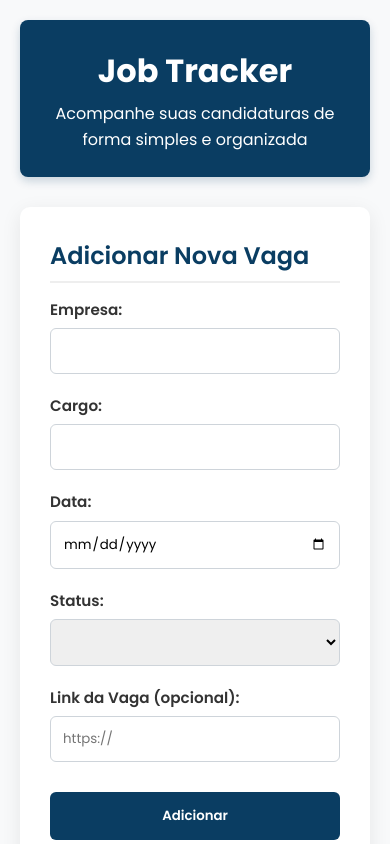
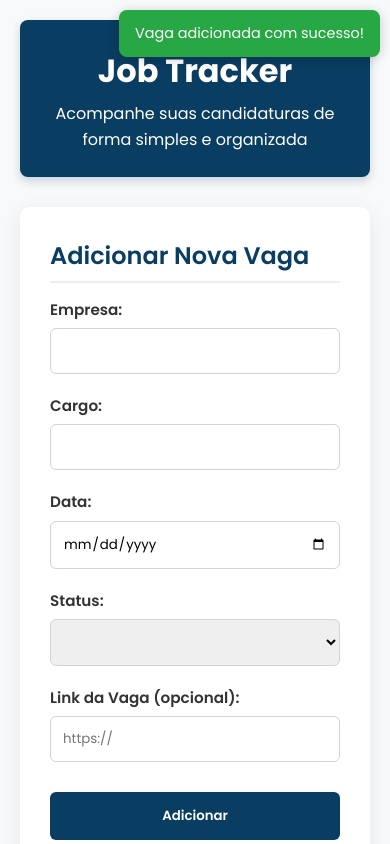
Before and after one commit to andressa-leles/Job-Tracker, a plain HTML site: page index.html in a window 390 px wide. Both pictures are taken after typing "Sample", "Sample", "2020-01-15", "https://example.com" into the empty fields and a click on the button "Adicionar". Shown: the top 844 px of the page. Drawn offline with Linux system fonts and the light colour scheme.

Commit message:
função mostrar alerta

```diff
--- a/index.html
+++ b/index.html
@@ -81,6 +81,8 @@
         <p>Desenvolvido por Andressa Leles</p>
     </footer>
 
+    <div id="alertas-container"></div>
+
     <script src="./script.js"></script>
 </body>
 </html>
--- a/script.js
+++ b/script.js
@@ -1,4 +1,5 @@
 let vagas = [];
+let vagaEmEdicao = null;
 
 const form = document.getElementById("form-vaga");
 const vagasContainer = document.getElementById("vagas-container");
@@ -7,7 +8,8 @@ const cargo = document.getElementById("cargo");
 const data = document.getElementById("data");
 const status = document.getElementById("status");
 const link = document.getElementById("link");
-const filtroStatus = document.getElementById("filtro-status")
+const filtroStatus = document.getElementById("filtro-status");
+const alertasContainer = document.getElementById("alertas-container");
 
 const vagasSalvas = localStorage.getItem("vagas");
 if (vagasSalvas) {
@@ -15,16 +17,37 @@ if (vagasSalvas) {
   exibirVagas();
 }
 
-filtroStatus.addEventListener("change", function(){
-  const statusSelecionado = filtroStatus.value
+function mostrarAlerta(mensagem, tipo) {
+  const divAlerta = document.createElement("div");
+
+  divAlerta.classList.add("alerta", tipo);
+  divAlerta.textContent = mensagem;
+
+  alertasContainer.appendChild(divAlerta)
+  divAlerta.classList.add("mostrar")
+
+ setTimeout(() =>{
+    divAlerta.classList.remove('mostrar')
+
+    setTimeout(()=>{
+      divAlerta.remove()
+    }, 300)
+ }, 3000)
+}
+
+
+filtroStatus.addEventListener("change", function () {
+  const statusSelecionado = filtroStatus.value;
 
   if (statusSelecionado === "") {
-    return exibirVagas()
+    return exibirVagas();
   }
 
-  const vagasFiltradas = vagas.filter(vaga => vaga.status === statusSelecionado)
-  exibirVagas(vagasFiltradas)
-})
+  const vagasFiltradas = vagas.filter(
+    (vaga) => vaga.status === statusSelecionado
+  );
+  exibirVagas(vagasFiltradas);
+});
 
 form.addEventListener("submit", function (event) {
   event.preventDefault();
@@ -43,7 +66,14 @@ form.addEventListener("submit", function (event) {
     link: valorLink,
   };
 
-  vagas.push(vaga);
+  if(vagaEmEdicao !== null){
+    vagas[vagaEmEdicao] = vaga
+    mostrarAlerta("Vaga editada com sucesso!", "informacao");
+    vagaEmEdicao = null;
+  } else {
+    vagas.push(vaga)
+    mostrarAlerta("Vaga adicionada com sucesso!", "sucesso");
+  }
   localStorage.setItem("vagas", JSON.stringify(vagas));
   exibirVagas();
 
@@ -52,13 +82,14 @@ form.addEventListener("submit", function (event) {
   data.value = "";
   status.value = "";
   link.value = "";
+
 });
 
 function exibirVagas(lista = vagas) {
   const listaVagas = document.getElementById("vagas-container");
   listaVagas.innerHTML = "";
 
-   if (lista.length === 0) {
+  if (lista.length === 0) {
     listaVagas.innerHTML = "<p>Nenhuma vaga adicionada.</p>";
     return;
   }
@@ -107,6 +138,7 @@ function exibirVagas(lista = vagas) {
       vagas.splice(index, 1);
       localStorage.setItem("vagas", JSON.stringify(vagas));
       exibirVagas();
+      mostrarAlerta("Vaga deletada com sucesso!", "erro");
     });
 
     buttonEditar.addEventListener("click", function () {
@@ -116,6 +148,7 @@ function exibirVagas(lista = vagas) {
       status.value = vaga.status;
       link.value = vaga.link;
 
+      vagaEmEdicao = index;
 
       vagas.splice(index, 1);
       localStorage.setItem("vagas", JSON.stringify(vagas));
--- a/style.css
+++ b/style.css
@@ -286,3 +286,59 @@ footer {
     color: var(--text-light);
     font-size: 0.9em;
 }
+
+/*CONTAINER DE ALERTA*/
+
+#alertas-container{
+    position: fixed;
+    top: 20px;
+    right: 20px;
+    display: flex;
+    flex-direction: column;
+    gap: 10px;
+    z-index: 9999;
+}
+
+/*alerta individual*/
+
+.alerta{
+    padding: 15px 20px;
+    border-radius: 8px;
+    color: #fff;
+    font-weight;
+    box-shadow: 0 2px 12px rgba(0,0,0,0.2);
+    opacity: 0; /* Começa invisível, vai animar */
+    transform: translateX(100%);/* Começa fora da tela */
+    transition: opacity 0.5s, transform 0.5s; /* Animação suave */
+    min-width: 250px;
+}
+
+.alerta.sucesso{
+    background-color: var(--status-contratado);
+}
+
+.alerta.erro {
+    background-color: var(--status-recusado);
+}
+
+.alerta.informacao {
+    background-color: var(--status-andamento);
+}
+
+.alerta.mostrar {
+    opacity: 1;
+    transform: translateX(0);
+}
+
+@media (max-width: 700px) {
+    #alertas-container {
+        top: 10px;
+        right: 10px;
+    }
+
+    .alerta {
+        min-width: 200px;
+        padding: 12px 16px;
+        font-size: 0.9em;
+    }
+}
```
